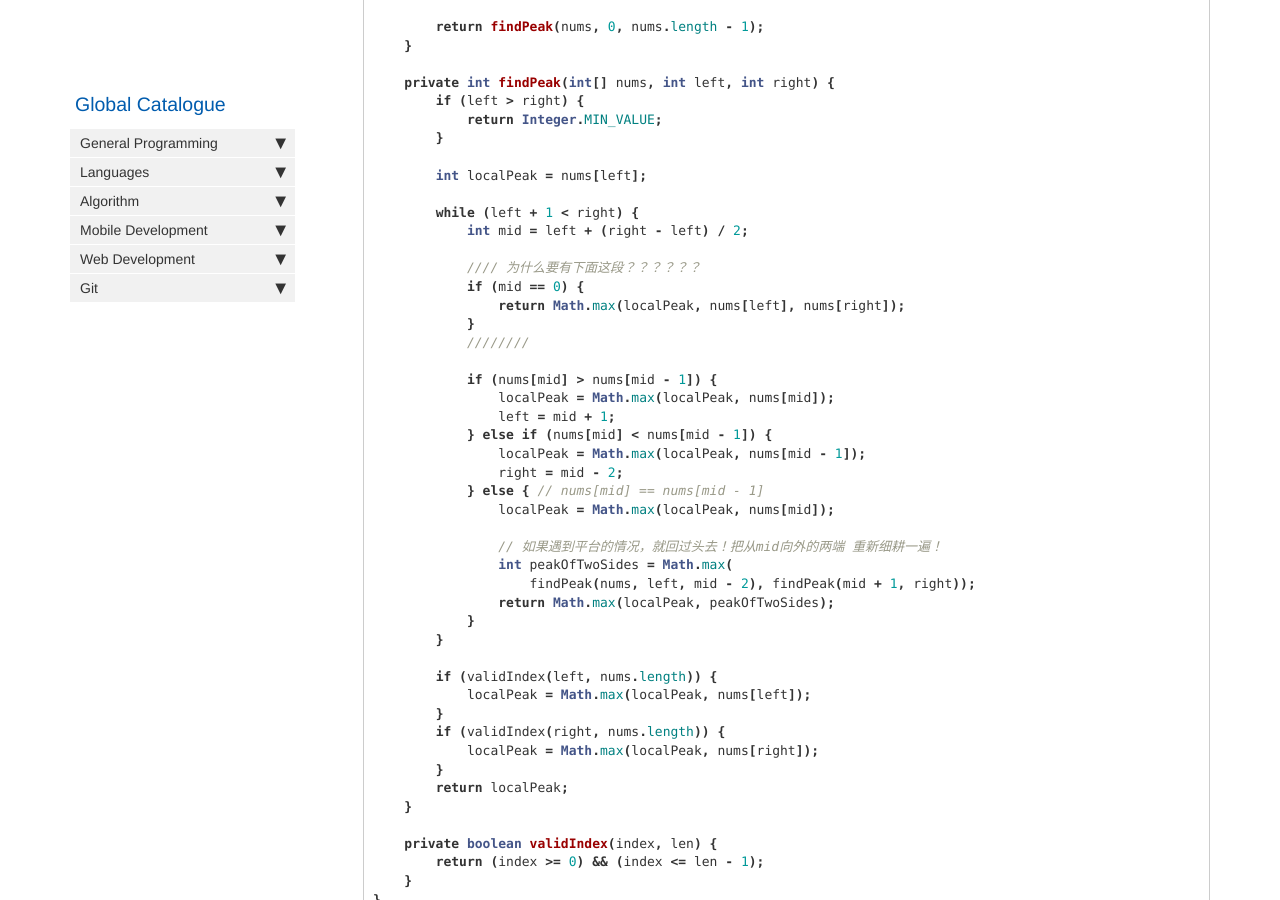
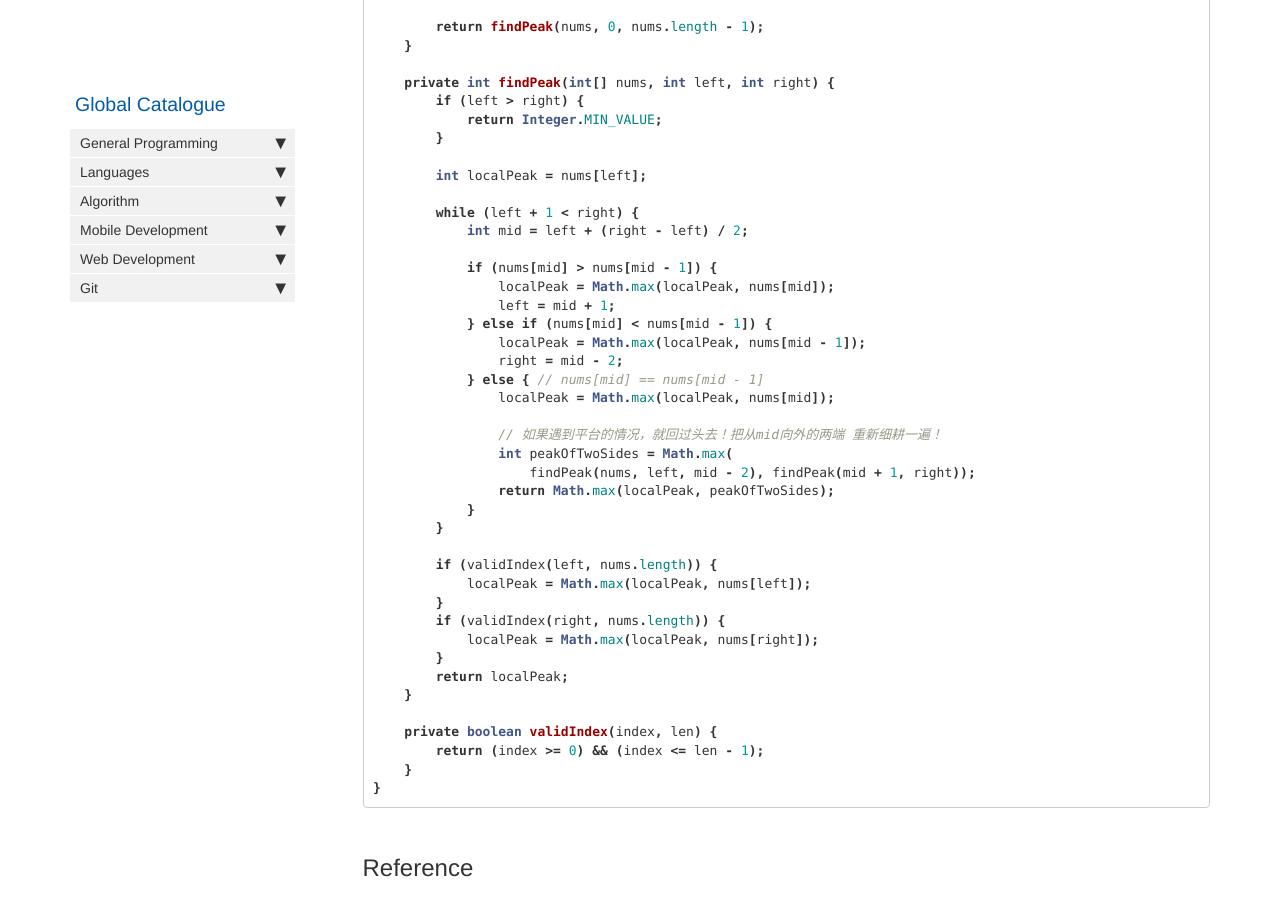
Before and after one commit to HungryOrc/hungryorc.github.io, a Jekyll site: the page built from pages/algorithm/algorithm_find_global_peak_in_A-shape_array_with_duplicates.md, in a window 1280 px wide and 900 px high, scrolled down 1348 px. Built offline with Jekyll 4.4.1, drawn with Linux system fonts in a browser that asks for light colours; nearby versions of some CDN libraries; comment, search, counter and statistics services are not loaded.

Commit message:
Update algorithm_find_global_peak_in_A-shape_array_with_duplicates.md

```diff
--- a/pages/algorithm/algorithm_find_global_peak_in_A-shape_array_with_duplicates.md
+++ b/pages/algorithm/algorithm_find_global_peak_in_A-shape_array_with_duplicates.md
@@ -67,12 +67,6 @@ class Solution {
         while (left + 1 < right) {
             int mid = left + (right - left) / 2;
 
-            //// 为什么要有下面这段？？？？？？
-            if (mid == 0) {
-                return Math.max(localPeak, nums[left], nums[right]);
-            }
-            ////////
-
             if (nums[mid] > nums[mid - 1]) {
                 localPeak = Math.max(localPeak, nums[mid]);
                 left = mid + 1;
```
